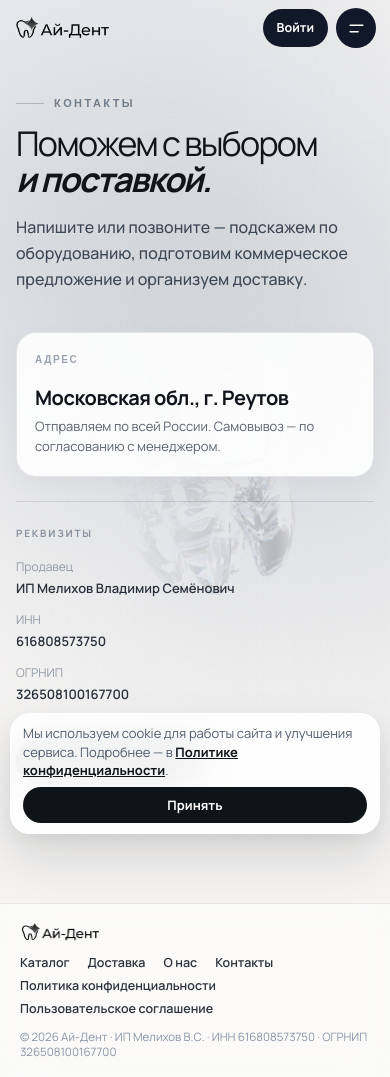
After one commit to Vladimir-Melikhov/ai-dent, a Django app: page /contacts/ in a window 390 px wide. The commit adds this page. Run offline with Django 4.2, Linux system fonts and the light colour scheme; parts of the project's set-up code (start-up, migrations or seed data) failed here and were passed over.

Commit message:
Страница «Контакты» и пункт меню после «О нас»; телефон, почта и Telegram берутся из .env

```diff
--- a/catalog/config/settings.py
+++ b/catalog/config/settings.py
@@ -286,6 +286,12 @@ MEDIA_ROOT = BASE_DIR / "media"
 
 REDIS_URL = os.environ.get("REDIS_URL", "redis://localhost:6379/0")
 
+# Контакты на странице «Контакты»: пустое значение — строка не показывается
+CONTACT_PHONE = env("CONTACT_PHONE", default="")
+CONTACT_EMAIL = env("CONTACT_EMAIL", default="")
+CONTACT_TELEGRAM = env("CONTACT_TELEGRAM", default="").lstrip("@")
+CONTACT_HOURS = env("CONTACT_HOURS", default="")
+
 SITE_ORIGIN = env("SITE_ORIGIN", default="http://localhost").rstrip("/")
 
 CHAT_WIDGET_ENABLED = env("CHAT_WIDGET_ENABLED", default="False") == "True"
--- a/catalog/storefront/urls.py
+++ b/catalog/storefront/urls.py
@@ -12,6 +12,7 @@ urlpatterns = [
     path("checkout/", views.checkout, name="checkout"),
     path("delivery/", views.delivery, name="delivery"),
     path("about/", views.about, name="about"),
+    path("contacts/", views.contacts, name="contacts"),
     path("privacy/", views.privacy, name="privacy"),
     path("terms/", views.terms, name="terms"),
 ]
--- a/catalog/storefront/views.py
+++ b/catalog/storefront/views.py
@@ -50,6 +50,19 @@ def about(request):
     return render(request, "storefront/about.html")
 
 
+def contacts(request):
+    from django.conf import settings
+
+    phone = settings.CONTACT_PHONE
+    return render(request, "storefront/contacts.html", {
+        "contact_phone": phone,
+        "contact_phone_href": "".join(ch for ch in phone if ch.isdigit() or ch == "+"),
+        "contact_email": settings.CONTACT_EMAIL,
+        "contact_telegram": settings.CONTACT_TELEGRAM,
+        "contact_hours": settings.CONTACT_HOURS,
+    })
+
+
 @ensure_csrf_cookie
 def privacy(request):
     return render(request, "storefront/privacy.html")
--- a/catalog/templates/base.html
+++ b/catalog/templates/base.html
@@ -28,6 +28,7 @@
       <a href="{% url 'storefront:catalog' %}">Каталог</a>
       <a href="{% url 'storefront:delivery' %}">Доставка</a>
       <a href="{% url 'storefront:about' %}">О нас</a>
+      <a href="{% url 'storefront:contacts' %}">Контакты</a>
     </nav>
 
     <div class="header__actions">
@@ -65,6 +66,7 @@
         <a href="{% url 'storefront:catalog' %}">Каталог</a>
         <a href="{% url 'storefront:delivery' %}">Доставка</a>
         <a href="{% url 'storefront:about' %}">О нас</a>
+        <a href="{% url 'storefront:contacts' %}">Контакты</a>
         <a href="{% url 'storefront:privacy' %}">Политика конфиденциальности</a>
         <a href="{% url 'storefront:terms' %}">Пользовательское соглашение</a>
       </nav>
@@ -92,6 +94,7 @@
         <a href="{% url 'storefront:catalog' %}">Каталог</a>
         <a href="{% url 'storefront:delivery' %}">Доставка</a>
         <a href="{% url 'storefront:about' %}">О нас</a>
+        <a href="{% url 'storefront:contacts' %}">Контакты</a>
       </nav>
       {% if request.user.is_authenticated %}
       <div class="drawer__account" id="drawer-account">
--- /dev/null
+++ b/catalog/templates/storefront/contacts.html
@@ -0,0 +1,480 @@
+{% extends "base.html" %}
+{% load static %}
+
+{% block title %}Контакты — Ай-Дент{% endblock %}
+
+{% block extra_head %}
+<link rel="stylesheet" href="{% static 'css/product.css' %}">
+
+<style>
+  .product-page__tooth {
+    opacity: 0.28 !important;
+  }
+
+  .info-page {
+    position: relative;
+    z-index: 2;
+    max-width: 1040px;
+    margin: 0 auto;
+    padding: 64px 24px 100px;
+  }
+
+  .info-hero {
+    max-width: 720px;
+    margin-bottom: 40px;
+  }
+
+  .info-hero__eyebrow {
+    display: flex;
+    align-items: center;
+    gap: 10px;
+    font-family: "Instrument Sans", sans-serif;
+    font-size: 11px;
+    font-weight: 700;
+    letter-spacing: .22em;
+    text-transform: uppercase;
+    color: #747d8b;
+    margin-bottom: 16px;
+  }
+
+  .info-hero__eyebrow::before {
+    content: "";
+    width: 28px;
+    height: 1px;
+    background: #aeb5bf;
+  }
+
+  .info-hero__title {
+    margin: 0;
+    font-family: var(--font);
+    font-size: clamp(34px, 5.5vw, 52px);
+    font-weight: 250;
+    letter-spacing: -.05em;
+    line-height: 1.05;
+    color: #11151b;
+  }
+
+  .info-hero__title strong {
+    font-weight: 650;
+    font-style: italic;
+  }
+
+  .info-hero__lead {
+    max-width: 560px;
+    margin: 18px 0 0;
+    font-size: 16px;
+    line-height: 1.6;
+    font-weight: 500;
+    color: #3d4654;
+  }
+
+  .info-intro {
+    display: grid;
+    grid-template-columns: 160px 1fr;
+    gap: 28px;
+    padding: 24px 0;
+    border-top: 1px solid rgba(25, 30, 38, .12);
+    border-bottom: 1px solid rgba(25, 30, 38, .12);
+    margin-bottom: 20px;
+  }
+
+  .info-intro__label {
+    font-size: 10px;
+    font-weight: 700;
+    letter-spacing: .18em;
+    text-transform: uppercase;
+    color: #8a929e;
+    padding-top: 3px;
+  }
+
+  .info-intro__text {
+    margin: 0;
+    font-size: 16px;
+    line-height: 1.55;
+    color: #1a1f27;
+  }
+
+  .info-intro__text strong {
+    font-weight: 700;
+  }
+
+  .info-values {
+    display: grid;
+    grid-template-columns: repeat(3, 1fr);
+    gap: 12px;
+    margin: 0 0 40px;
+  }
+
+  .info-value {
+    padding: 24px 22px;
+    background: rgba(255, 255, 255, .88);
+    border: 1px solid rgba(25, 30, 38, .1);
+    border-radius: 20px;
+    box-shadow: 0 8px 24px rgba(15, 20, 25, .04);
+  }
+
+  .info-value__number {
+    font-family: "Instrument Sans", sans-serif;
+    font-size: 10px;
+    font-weight: 700;
+    letter-spacing: .16em;
+    color: #9aa2ad;
+    margin-bottom: 28px;
+  }
+
+  .info-value__title {
+    margin: 0 0 8px;
+    font-family: var(--font);
+    font-size: 18px;
+    font-weight: 700;
+    letter-spacing: -.025em;
+    color: #11151b;
+  }
+
+  .info-value__text {
+    margin: 0;
+    font-size: 13.5px;
+    line-height: 1.55;
+    color: #4a5360;
+  }
+
+  .info-story {
+    display: grid;
+    grid-template-columns: 160px 1fr;
+    gap: 28px;
+    margin-bottom: 40px;
+  }
+
+  .info-story__label {
+    font-size: 10px;
+    font-weight: 700;
+    letter-spacing: .18em;
+    text-transform: uppercase;
+    color: #8a929e;
+    padding-top: 6px;
+  }
+
+  .info-story__title {
+    margin: 0 0 16px;
+    font-family: var(--font);
+    font-size: clamp(26px, 3.5vw, 36px);
+    font-weight: 300;
+    letter-spacing: -.04em;
+    line-height: 1.1;
+    color: #11151b;
+  }
+
+  .info-story__title strong {
+    font-weight: 650;
+  }
+
+  .info-story__content p {
+    margin: 0 0 12px;
+    font-size: 15px;
+    line-height: 1.65;
+    font-weight: 500;
+    color: #3d4654;
+  }
+
+  .info-story__content p:last-child {
+    margin-bottom: 0;
+  }
+
+  .info-founders {
+    display: grid;
+    grid-template-columns: 1fr 1fr;
+    gap: 12px;
+    margin-bottom: 40px;
+  }
+
+  .info-founder {
+    padding: 24px 22px;
+    background: rgba(255, 255, 255, .88);
+    border: 1px solid rgba(25, 30, 38, .1);
+    border-radius: 20px;
+    box-shadow: 0 8px 24px rgba(15, 20, 25, .04);
+  }
+
+  .info-founder__role {
+    margin-bottom: 20px;
+    font-size: 10px;
+    font-weight: 700;
+    letter-spacing: .16em;
+    text-transform: uppercase;
+    color: #8c95a1;
+  }
+
+  .info-founder__title {
+    margin: 0 0 8px;
+    font-family: var(--font);
+    font-size: 18px;
+    font-weight: 700;
+    letter-spacing: -.025em;
+    color: #11151b;
+  }
+
+  .info-founder__text {
+    margin: 0;
+    font-size: 13.5px;
+    line-height: 1.55;
+    color: #4a5360;
+  }
+
+  .info-statement {
+    padding: 36px 32px;
+    border-radius: 20px;
+    background: rgba(255, 255, 255, .9);
+    border: 1px solid rgba(25, 30, 38, .1);
+    box-shadow: 0 8px 24px rgba(15, 20, 25, .04);
+    margin-bottom: 40px;
+  }
+
+  .info-statement__label {
+    margin-bottom: 12px;
+    font-size: 10px;
+    font-weight: 700;
+    letter-spacing: .18em;
+    text-transform: uppercase;
+    color: #89929f;
+  }
+
+  .info-statement__title {
+    margin: 0;
+    max-width: 640px;
+    font-family: var(--font);
+    font-size: clamp(24px, 3.5vw, 36px);
+    font-weight: 250;
+    letter-spacing: -.04em;
+    line-height: 1.15;
+    color: #11151b;
+  }
+
+  .info-statement__title strong {
+    font-weight: 700;
+    font-style: italic;
+  }
+
+  .info-req {
+    padding-top: 24px;
+    border-top: 1px solid rgba(25, 30, 38, .12);
+    margin-bottom: 8px;
+  }
+
+  .info-req__title {
+    margin: 0 0 18px;
+    font-size: 10px;
+    font-weight: 700;
+    letter-spacing: .18em;
+    text-transform: uppercase;
+    color: #8a929e;
+  }
+
+  .info-req dl {
+    display: grid;
+    grid-template-columns: 140px 1fr;
+    row-gap: 10px;
+    margin: 0;
+  }
+
+  .info-req dt {
+    font-size: 12px;
+    color: #929aa5;
+  }
+
+  .info-req dd {
+    margin: 0;
+    font-size: 13px;
+    font-weight: 600;
+    color: #2a313c;
+  }
+
+  .info-cta {
+    padding-top: 28px;
+  }
+
+  .info-cta a {
+    display: inline-flex;
+    align-items: center;
+    gap: 20px;
+    padding: 13px 16px 13px 20px;
+    border-radius: 999px;
+    background: #15191f;
+    color: #fff;
+    text-decoration: none;
+    font-size: 13px;
+    font-weight: 700;
+    transition: transform .2s ease, background .2s ease;
+  }
+
+  .info-cta a span {
+    font-size: 16px;
+    line-height: 1;
+  }
+
+  .info-cta a:hover {
+    transform: translateY(-2px);
+    background: #272d35;
+  }
+
+  @media (max-width: 800px) {
+    .info-page {
+      padding: 40px 16px 80px;
+    }
+
+    .info-intro,
+    .info-story {
+      grid-template-columns: 1fr;
+      gap: 10px;
+    }
+
+    .info-values,
+    .info-founders {
+      grid-template-columns: 1fr;
+    }
+
+    .info-req dl {
+      grid-template-columns: 1fr;
+      row-gap: 4px;
+    }
+
+    .info-req dt {
+      margin-top: 10px;
+    }
+
+    .info-req dt:first-child {
+      margin-top: 0;
+    }
+  }
+
+  @media (max-width: 640px) {
+    .info-value,
+    .info-founder {
+      padding: 20px 18px;
+    }
+    .info-statement {
+      padding: 26px 22px;
+    }
+    .product-page__tooth { opacity: .35; }
+  }
+
+  .contact-grid {
+    display: grid;
+    grid-template-columns: repeat(2, 1fr);
+    gap: 12px;
+    margin: 0 0 24px;
+  }
+  .contact-card {
+    display: block;
+    padding: 24px 22px;
+    background: rgba(255, 255, 255, .88);
+    border: 1px solid rgba(25, 30, 38, .1);
+    border-radius: 20px;
+    box-shadow: 0 8px 24px rgba(15, 20, 25, .04);
+    color: inherit;
+    text-decoration: none;
+    transition: transform .2s ease, box-shadow .2s ease;
+  }
+  a.contact-card:hover {
+    transform: translateY(-2px);
+    box-shadow: 0 14px 30px rgba(15, 20, 25, .08);
+  }
+  .contact-card__label {
+    font-family: "Instrument Sans", sans-serif;
+    font-size: 10px;
+    font-weight: 700;
+    letter-spacing: .16em;
+    text-transform: uppercase;
+    color: #9aa2ad;
+    margin-bottom: 18px;
+  }
+  .contact-card__value {
+    font-family: var(--font);
+    font-size: 20px;
+    font-weight: 700;
+    letter-spacing: -.025em;
+    color: #11151b;
+    overflow-wrap: anywhere;
+  }
+  .contact-card__note {
+    margin: 6px 0 0;
+    font-size: 13px;
+    line-height: 1.5;
+    color: #5c6370;
+  }
+  @media (max-width: 640px) {
+    .contact-grid { grid-template-columns: 1fr; }
+    .contact-card { padding: 20px 18px; }
+  }
+</style>
+{% endblock %}
+
+
+{% block content %}
+
+<div class="product-page__tooth">
+  <img src="{% static 'img/teeth.webp' %}" alt="">
+</div>
+
+<section class="info-page">
+
+  <header class="info-hero">
+    <div class="info-hero__eyebrow">Контакты</div>
+    <h1 class="info-hero__title">
+      Поможем с выбором<br>
+      <strong>и поставкой.</strong>
+    </h1>
+    <p class="info-hero__lead">
+      Напишите или позвоните — подскажем по оборудованию,
+      подготовим коммерческое предложение и организуем доставку.
+    </p>
+  </header>
+
+  <div class="contact-grid">
+    {% if contact_phone %}
+    <a class="contact-card" href="tel:{{ contact_phone_href }}">
+      <div class="contact-card__label">Телефон</div>
+      <div class="contact-card__value">{{ contact_phone }}</div>
+      {% if contact_hours %}<p class="contact-card__note">{{ contact_hours }}</p>{% endif %}
+    </a>
+    {% endif %}
+    {% if contact_email %}
+    <a class="contact-card" href="mailto:{{ contact_email }}">
+      <div class="contact-card__label">Почта</div>
+      <div class="contact-card__value">{{ contact_email }}</div>
+    </a>
+    {% endif %}
+    {% if contact_telegram %}
+    <a class="contact-card" href="https://t.me/{{ contact_telegram }}" target="_blank" rel="noopener">
+      <div class="contact-card__label">Telegram</div>
+      <div class="contact-card__value">@{{ contact_telegram }}</div>
+    </a>
+    {% endif %}
+    <div class="contact-card">
+      <div class="contact-card__label">Адрес</div>
+      <div class="contact-card__value">Московская обл., г. Реутов</div>
+      <p class="contact-card__note">Отправляем по всей России. Самовывоз — по согласованию с менеджером.</p>
+    </div>
+  </div>
+
+  <section class="info-req">
+    <h2 class="info-req__title">Реквизиты</h2>
+    <dl>
+      <dt>Продавец</dt>
+      <dd>ИП Мелихов Владимир Семёнович</dd>
+      <dt>ИНН</dt>
+      <dd>616808573750</dd>
+      <dt>ОГРНИП</dt>
+      <dd>326508100167700</dd>
+    </dl>
+  </section>
+
+  <div class="info-cta">
+    <a href="{% url 'storefront:catalog' %}">
+      Смотреть каталог
+      <span aria-hidden="true">→</span>
+    </a>
+  </div>
+
+</section>
+
+{% endblock %}
```
Also changed, not shown: 1 other file.
